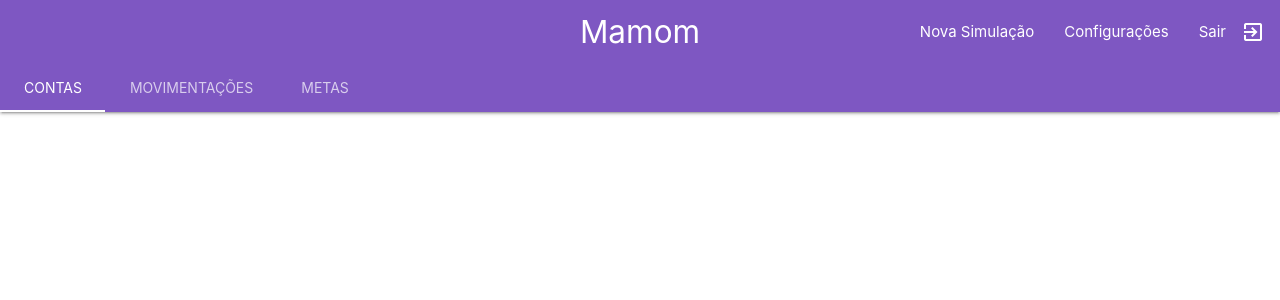
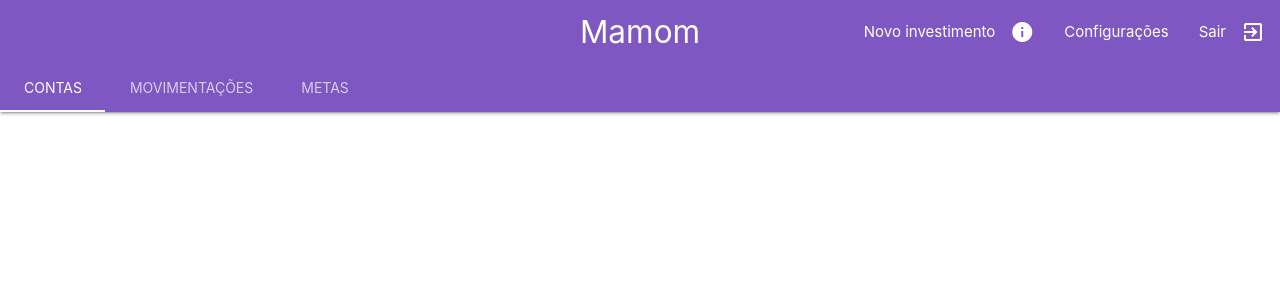
Before and after one commit to eduardosvieira/mamom, a Flask app: page /mamom/ in a window 1280 px wide. Shown: the top 300 px of the page. Run offline with Flask 2, Linux system fonts and the light colour scheme; the visitor is signed in with stand-in values (Sample User, id 1).

Commit message:
fixing layout at index.html

```diff
--- a/mamom/static/js/index.js
+++ b/mamom/static/js/index.js
@@ -55,6 +55,8 @@ $(document).ready(function(){
   $('.tabs').tabs();
 
   $('.modal').modal();
+
+  $('.tooltipped').tooltip();
 
   $('.datepicker').datepicker({
         firstDay: true,
--- a/mamom/templates/index.html
+++ b/mamom/templates/index.html
@@ -18,7 +18,7 @@
     <div class="nav-wrapper">
       <a href="/mamom/" class="brand-logo center">Mamom</a>
         <ul class="right hide-on-med-and-down">
-          <li><a href="/mamom/investments/">Nova Simulação</a></li>
+          <li><a href="/mamom/investments/" class="tooltipped" data-position="bottom" data-tooltip="Simule um novo investimento">Novo investimento<i class="material-icons right">info</i></a></li>
           <li><a href="/mamom/settings/">Configurações</a></li>
           <li><a href="/mamom/logout/">Sair<i class="material-icons right">exit_to_app</i></a></li>
         </ul>
@@ -67,7 +67,7 @@
       {% endif %}
 
       <div class="fixed-action-btn">
-        <a href="#modal-create-account" class="btn-floating btn-large modal-trigger red">
+        <a href="#modal-create-account" class="btn-floating btn-large modal-trigger red tooltipped" data-position="left" data-tooltip="Criar nova conta">
           <i class="large material-icons">add</i>
         </a>
       </div>
```
